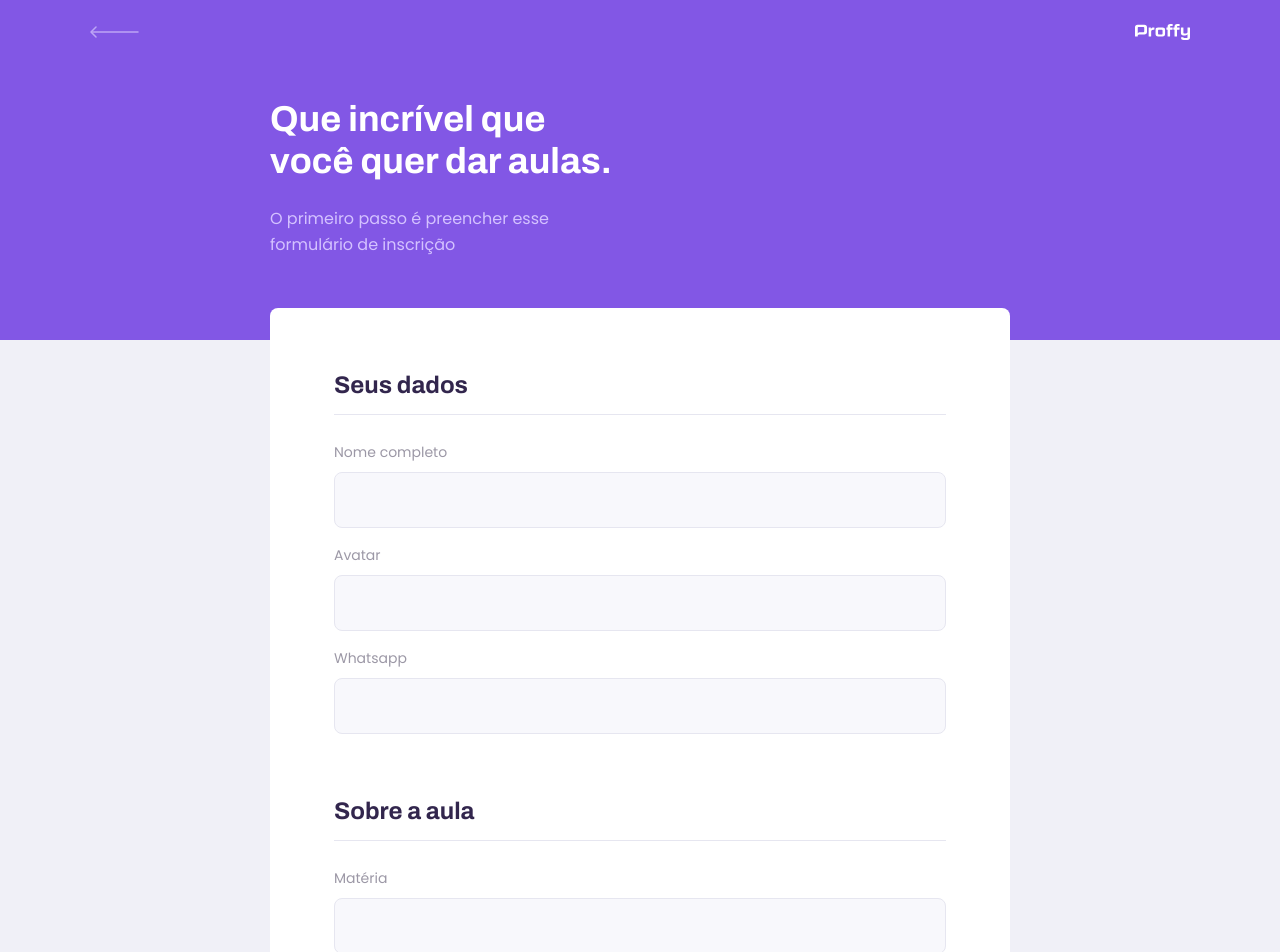
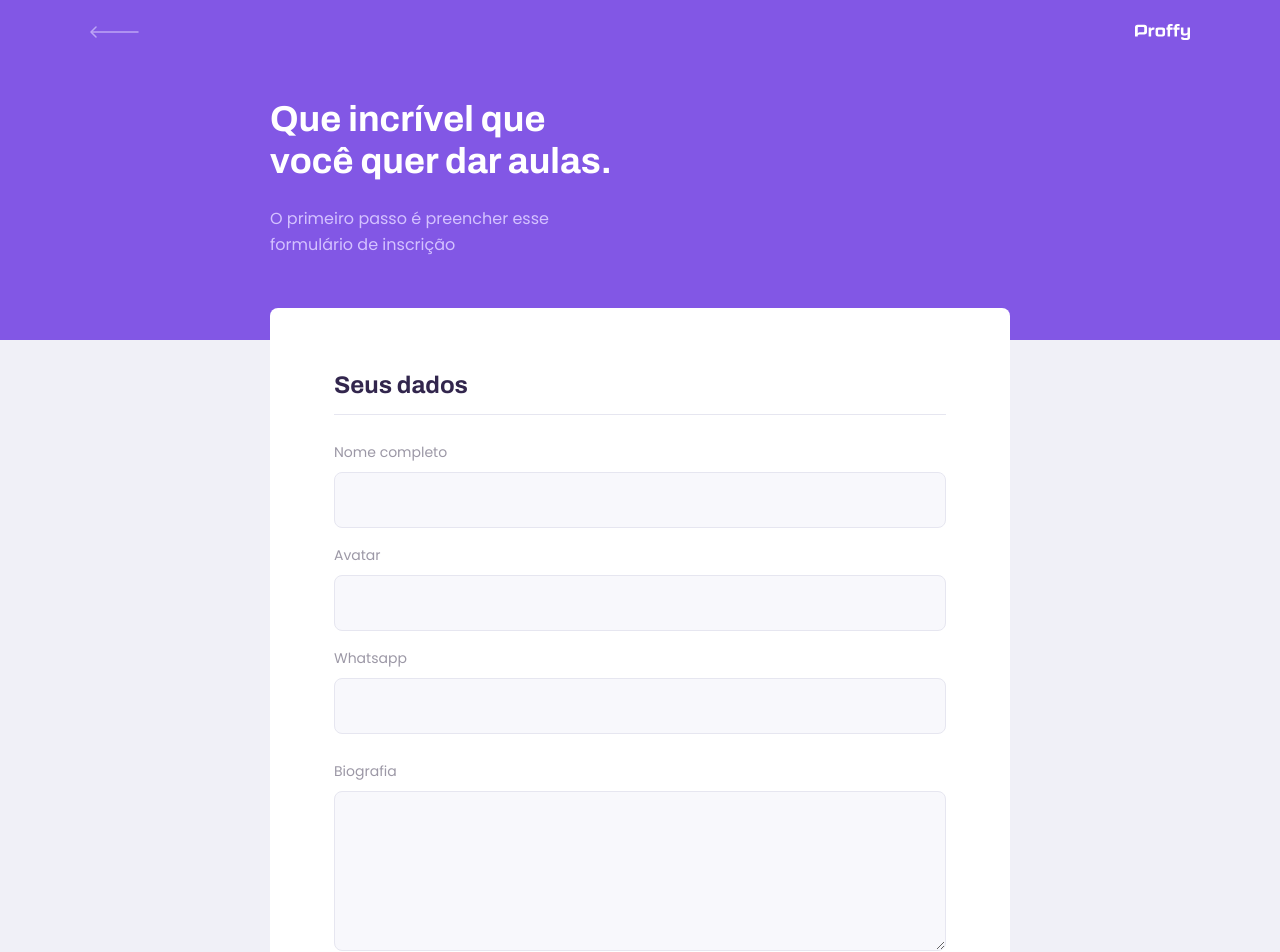
Before and after one commit to atilara/proffy, a React (Create React App) app in the folder web/: page /give-classes in a window 1280 px wide. Shown: the top 952 px of the page. Built offline with nearby package versions, Linux system fonts and the light colour scheme.

Commit message:
feature(web): create Textarea

```diff
--- /dev/null
+++ b/web/src/components/Textarea/index.tsx
@@ -0,0 +1,20 @@
+import React, { TextareaHTMLAttributes } from 'react';
+
+import './styles.css';
+
+interface TextareaProps extends TextareaHTMLAttributes<HTMLTextAreaElement> {
+	name: string;
+	label: string;
+}
+
+// rest operator
+const Textarea: React.FC<TextareaProps> = ({ name, label, ...rest }) => {
+	return (
+		<div className="textarea-block">
+			<label htmlFor={name}>{label}</label>
+			<textarea id={name} {...rest} />
+		</div>
+	);
+};
+
+export default Textarea;
--- /dev/null
+++ b/web/src/components/Textarea/styles.css
@@ -0,0 +1,36 @@
+.textarea-block {
+	position: relative;
+}
+
+.textarea-block + .textarea-block {
+	margin-top: 1.4rem;
+}
+
+.textarea-block label {
+	font-size: 1.4rem;
+}
+
+.textarea-block textarea {
+	width: 100%;
+	height: 16rem;
+	min-height: 10rem;
+	margin-top: 0.8rem;
+	border-radius: 0.8rem;
+	background: var(--color-input-background);
+	border: 1px solid var(--color-line-in-white);
+	outline: 0;
+	resize: vertical;
+	padding: 1.2rem 1.6rem;
+	font: 1.6rem Archivo;
+}
+
+.textarea-block:focus-within::after {
+	width: calc(100% - 3.2rem);
+	height: 2px;
+	content: '';
+	background: var(--color-primary-light);
+	position: absolute;
+	left: 1.6rem;
+	right: 1.6rem;
+	bottom: 7px;
+}
--- a/web/src/pages/TeacherForm/index.tsx
+++ b/web/src/pages/TeacherForm/index.tsx
@@ -2,6 +2,7 @@
 
 import PageHeader from '../../components/PageHeader';
 import Input from '../../components/Input';
+import Textarea from '../../components/Textarea';
 
 import warningIcon from '../../assets/images/icons/warning.svg';
 
@@ -21,6 +22,7 @@
 					<Input name="name" label="Nome completo" />
 					<Input name="avatar" label="Avatar" />
 					<Input name="whatsapp" label="Whatsapp" />
+					<Textarea name="bio" label="Biografia" />
 				</fieldset>
 
 				<fieldset>
--- a/web/src/pages/TeacherForm/styles.css
+++ b/web/src/pages/TeacherForm/styles.css
@@ -36,6 +36,10 @@
 	width: 100%;
 	padding-bottom: 1.6rem;
 	border-bottom: 1px solid var(--color-line-in-white);
+}
+
+#page-teacher-form main fieldset .input-block + .textarea-block {
+	margin-top: 2.4rem;
 }
 
 #page-teacher-form main label {
```
